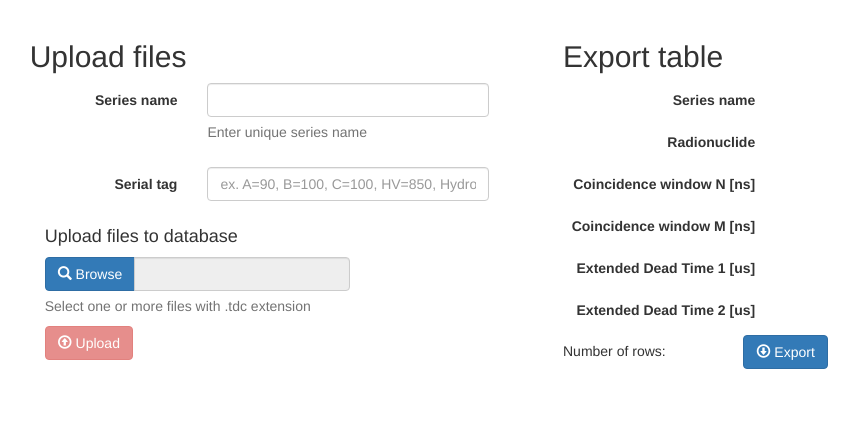
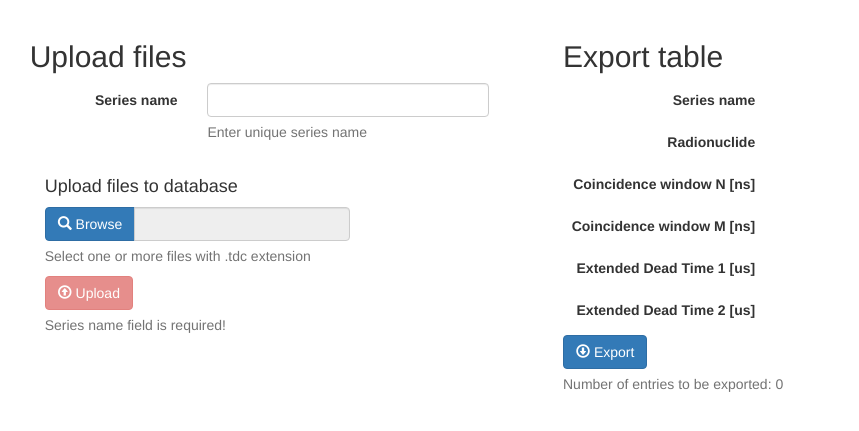
Before and after one commit to cdutsov/tdcr_analysis-v2, a Flask app: template app/templates/index.html in a window 1280 px wide. Shown: the part 52-483 px from the top of the page, without its empty margins (92-951 px from the left). Run offline with Flask 2, Linux system fonts and the light colour scheme; the template is opened without the code that fills it: values that come from a table or form of the project are taken from there, others are empty; parts of the project's set-up code (start-up, migrations or seed data) failed here and were passed over; some libraries are stand-ins or nearby versions.

Commit message:
removed bulk tag field, admin view updates, index fixes

```diff
--- a/app/admin.py
+++ b/app/admin.py
@@ -13,6 +13,10 @@ from flask import redirect, url_for, request
 class MeasView(ModelView):
     column_exclude_list = ('cps_bundle', 'timers_bundle', 'counters_bundle', 'path', 'serial_number', 'hardware_bundle',
                            'comment', 'preset_timer_name')
+    page_size = 20
+    can_set_page_size = True
+
+    # can_export = True
 
     def create_form(self, **kwargs):
         return self._use_filtered_parent(super(MeasView, self).create_form())
--- a/app/forms.py
+++ b/app/forms.py
@@ -28,7 +28,7 @@ def get_choices(column):
     if column == Measurement.radionuclide:
         coinc_choices = [('', 'Any')]
     else:
-        coinc_choices = [('', 'Any'), ('0', 'None')]
+        coinc_choices = [('', 'Any'), ('0', 'Do not show')]
     coinc_choices.extend(
         sorted([(value[0], str(value[0])) for value in
                 db.session.query(column).distinct()],
--- a/app/templates/admin-layout.html
+++ b/app/templates/admin-layout.html
@@ -40,14 +40,15 @@
 
     <div class="container">
         <div class="row">
-            <div class="col-sm-10 col-sm-offset-1">
+            <div class="col-sm-12">
                 <div id="content">
                     {% block brand %}
                         <h2 id="brand">{{ admin_view.name|capitalize }}</h2>
                         <div class="clearfix"></div>
                     {% endblock %}
                     {{ layout.messages() }}
-                    {% block body %}{% endblock %}
+                    {% block body %}
+                    {% endblock %}
                 </div>
             </div>
         </div>
--- a/app/templates/index.html
+++ b/app/templates/index.html
@@ -17,16 +17,16 @@
                     </div>
                 </fieldset>
 
-                <fieldset>
-                    <div class="form-group">
-                        <label class="col-sm-4 control-label" for="serial_tag_field">Serial tag </label>
-                        <div class="col-sm-7">
-                            <input type="text" id="serial_tag_field" class="form-control" name="serial_tag_field"
-                                   placeholder="ex. A=90, B=100, C=100, HV=850, Hydrogen-3, THM">
-                        </div>
-                        <div class="col-sm-4"></div>
-                    </div>
-                </fieldset>
+                {#                <fieldset>#}
+                {#                    <div class="form-group">#}
+                {#                        <label class="col-sm-4 control-label" for="serial_tag_field">Serial tag </label>#}
+                {#                        <div class="col-sm-7">#}
+                {#                            <input type="text" id="serial_tag_field" class="form-control" name="serial_tag_field"#}
+                {#                                   placeholder="ex. A=90, B=100, C=100, HV=850, Hydrogen-3, THM">#}
+                {#                        </div>#}
+                {#                        <div class="col-sm-4"></div>#}
+                {#                    </div>#}
+                {#                </fieldset>#}
                 <fieldset>
                     <div class="col-sm-8">
                         <h4>Upload files to database</h4>
@@ -46,6 +46,8 @@
                         <button class="btn btn-danger" id="upload-file-btn" type="button" disabled>
                             <i class="glyphicon glyphicon-upload"></i> Upload
                         </button>
+                        <span id="upload-help" class="help-block">Series name field is required!</span>
+
                     </div>
                 </fieldset>
             </form>
@@ -124,10 +126,11 @@
                         {{ export_form.ext_dt2(class="form-control") }}
                     </div>
                 </div>
-                Number of rows: <span id=number_results style="display: inline-block; width: 70px"> </span>
                 <button class="btn btn-primary" type="submit" id="export_button">
                     <i class="glyphicon glyphicon-download"></i> Export
                 </button>
+                <span id=number_results class="help-block">Number of entries to be exported: 0</span>
+                {#                <span  style="display: inline-block; width: 70px"> </span>#}
             </form>
         </div>
     </div>
@@ -203,7 +206,6 @@
                     serfield.removeClass("has-error").addClass("has-success");
                     resp.text('Series name is not used').css("color", "green");
                     document.getElementById('upload-file-btn').disabled = false;
-
                 } else {
                     serfield.removeClass("has-success").addClass("has-error");
                     resp.text('Series name taken!').css("color", "red");
@@ -212,13 +214,16 @@
                 if ($("#series_name_field").val() == '') {
                     serfield.removeClass("has-success").removeClass("has-error");
                     resp.text('Enter unique series name').css("color", "grey");
+                    document.getElementById('upload-file-btn').disabled = true;
                 }
             });
             return false;
         }
 
         var selected_items = {};
-        $("#export_form").bind("load change", function (e) {
+        var export_form = $('#export_form');
+        $(document).ready(function () {
+            export_form.bind("change", function (e) {
                 selected_items["#" + e.target.id] = e.target.value;
                 $.getJSON($SCRIPT_ROOT + '/_export_form_data', {
                     series_name: $("#series_name").val(),
@@ -238,7 +243,7 @@
                     };
                     var number_results = data.number_results;
                     var number_results_span = $("#number_results");
-                number_results_span.text(number_results);
+                    number_results_span.text("Number of entries to be exported: " + number_results);
                     for (var key in selected_items) {
                         if (selected_items[key] == '') {
                             delete selected_items[key]
@@ -263,6 +268,9 @@
                 });
                 return false;
             });
+            export_form.trigger('change');
+        });
+
 
         $(document).on('change', '#browsebutton :file', function () {
             var input = $(this),
--- a/app/views.py
+++ b/app/views.py
@@ -119,8 +119,7 @@ def clear():
 def session():
     files = request.files.getlist("files")
     series_name = request.form['series_name_field']
-    bulk_tag = request.form['serial_tag_field']
-    results = import_files(user_folder=current_user.username, files=files, series_name=series_name, bulk_tag=bulk_tag)
+    results = import_files(user_folder=current_user.username, files=files, series_name=series_name)
     list_of_dicts = []
     warnings_list = []
     d = OrderedDict()
```
Also changed, not shown: app/db_management.py (+5 -2 lines). Lines whose indentation alone changed are shown as unchanged.
